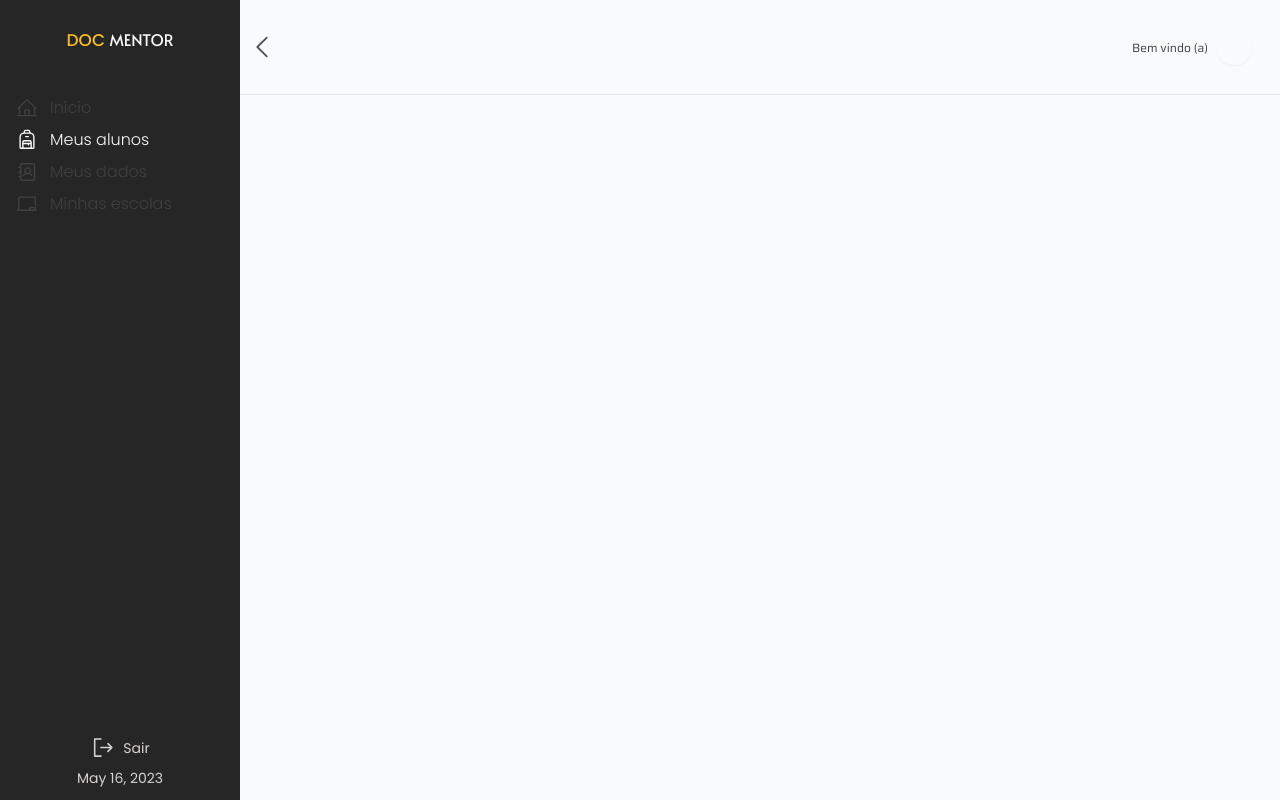
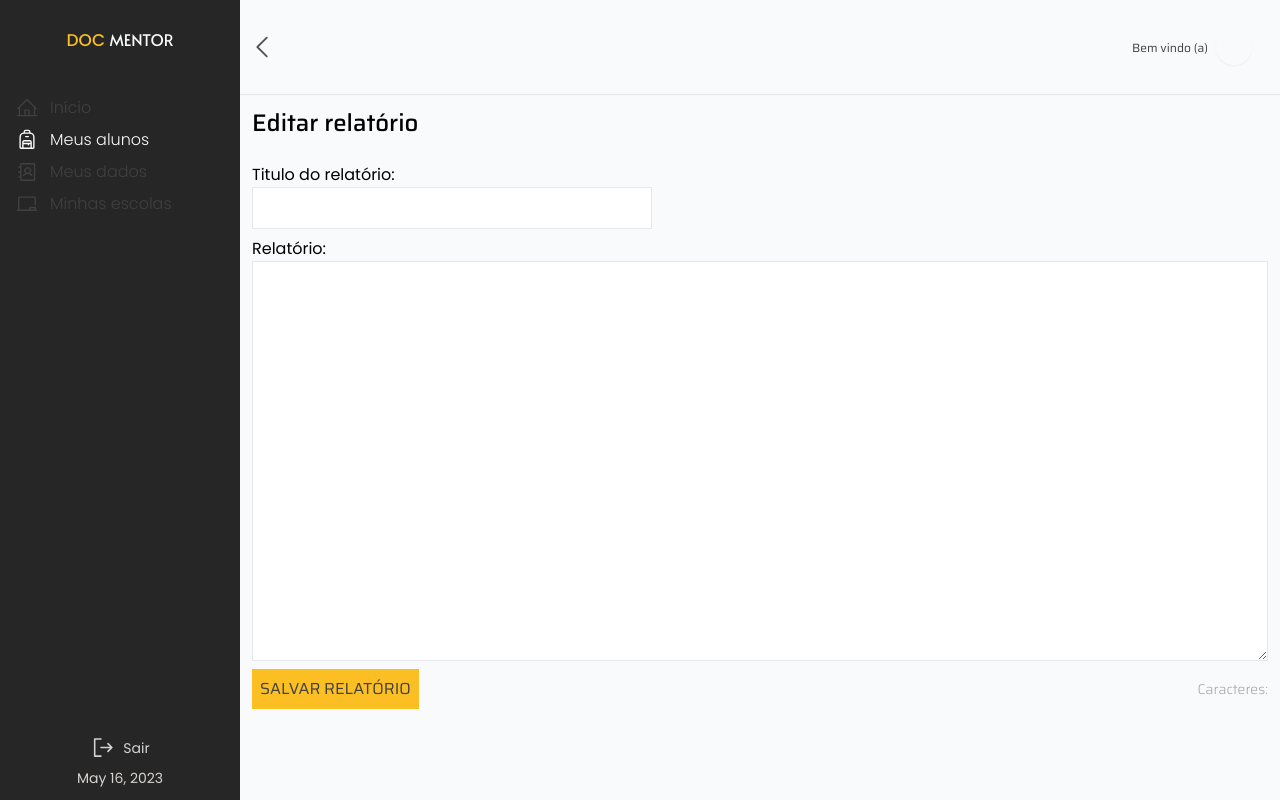
Before and after one commit to devvagnerBR/doc-mentor-v1, a React (Vite) app: page /dashboard/meus-alunos/1/1/editar-relatorio in a window 1280 px wide. Built offline with nearby package versions, Linux system fonts and the light colour scheme; no server answers; the database is empty.

Commit message:
feat: teacher already can update the report

```diff
--- a/src/hooks/useStudent.js
+++ b/src/hooks/useStudent.js
@@ -43,10 +43,14 @@ const useStudent = () => {
 
     const refReport = ref( db,`teachers/${teacher.id}/students/${studentId}/reports/${reportId}` )
     await remove( refReport ).then( () => console.log( 'relatório excluído com sucesso' ) )
-
   }
 
-  return { addNewStudent,maskStudentAsInactive,addNewReport,updateStudent,deleteReport }
+  const updateReport = async ( studentId,reportId,body ) => {
+    await update( ref( db,`teachers/${teacher.id}/students/${studentId}/reports/${reportId}/` ),body )
+      .then( () => console.log( 'relatório atualizados com sucesso' ) )
+  }
+
+  return { addNewStudent,maskStudentAsInactive,addNewReport,updateStudent,deleteReport,updateReport }
 }
 
 export default useStudent
--- a/src/pages/dashboard/index.jsx
+++ b/src/pages/dashboard/index.jsx
@@ -13,6 +13,7 @@ import NewReport from './myStudents/newReport/index';
 import EditStudent from './myStudents/editStudent'
 import useProtectedPage from '../../hooks/useProtectedPage'
 import { AuthContext } from '../../context/authContext'
+import EditStudentReport from './myStudents/studentReport/editStudentReport'
 
 const Dashboard = () => {
 
@@ -34,8 +35,10 @@ const Dashboard = () => {
                     <Route path='minhas-escolas' element={<MySchools />} />
 
                     <Route path='meus-alunos/:studentId/editar-aluno' element={<EditStudent />} />
+
                     <Route path='meus-alunos/:studentId' element={<StudentDetails />} />
                     <Route path='meus-alunos/:studentId/:reportId' element={<StudentReport />} />
+                    <Route path='meus-alunos/:studentId/:reportId/editar-relatorio' element={<EditStudentReport />} />
                     <Route path='meus-alunos/:studentId/novo-relatorio' element={<NewReport />} />
                     <Route path='meus-alunos/novo-aluno' element={<NewStudent />} />
 
--- a/src/pages/dashboard/myStudents/editStudent/index.jsx
+++ b/src/pages/dashboard/myStudents/editStudent/index.jsx
@@ -5,17 +5,17 @@ import { useLocation,useNavigate,useParams } from 'react-router-dom';
 import useGetStudentById from '../../../../hooks/useGetStudentById';
 
 
-const formInitial = {
-    name: '',
-    birth_day: '',
-    school_name: '',
-    class_name: '',
-    shift: '',
-    service_days: '',
-    parent_phone: '',
-    deficit: '',
+// const formInitial = {
+//     name: '',
+//     birth_day: '',
+//     school_name: '',
+//     class_name: '',
+//     shift: '',
+//     service_days: '',
+//     parent_phone: '',
+//     deficit: '',
 
-}
+// }
 
 
 
@@ -29,13 +29,13 @@ const EditStudent = () => {
     const { student } = useGetStudentById( studentId )
     const copy = student
     const [studentDetails,setStudentDetails] = React.useState( copy )
-    const [inputValues,setInputValues] = React.useState( formInitial );
+    // const [inputValues,setInputValues] = React.useState( formInitial );
 
 
-    const handleChange = ( event ) => {
-        const { name,value } = event.target;
-        setInputValues( { ...inputValues,[name]: value } )
-    };
+    // const handleChange = ( event ) => {
+    //     const { name,value } = event.target;
+    //     setInputValues( { ...inputValues,[name]: value } )
+    // };
 
     const handleUpdateStudent = async ( event ) => {
         event.preventDefault()
--- /dev/null
+++ b/src/pages/dashboard/myStudents/studentReport/editStudentReport/index.jsx
@@ -0,0 +1,68 @@
+import React from 'react'
+import useGetReport from '../../../../../hooks/useGetReport'
+import Input from '../../../../../components/input'
+import useStudent from '../../../../../hooks/useStudent'
+import { useParams } from 'react-router-dom'
+
+
+const EditStudentReport = () => {
+
+    const { report } = useGetReport()
+    const [editedReport,setEditedReport] = React.useState( '' )
+    const { updateReport } = useStudent()
+    const { studentId,reportId } = useParams()
+
+
+    React.useEffect( () => {
+
+        const copyReport = report;
+        setEditedReport( copyReport )
+
+
+    },[report] )
+
+    const handleUpdateReport = async ( event ) => {
+        event.preventDefault()
+        await updateReport( studentId,reportId,{ title: editedReport.title,content: editedReport.content } )
+    }
+
+    return (
+
+        <div>
+            <header className='w-full flex h-14 justify-start items-start p-3 shrink-0 flex-col '>
+                <h1 className='text-2xl font-Saira font-medium'>Editar relatório</h1>
+            </header>
+            <form onSubmit={handleUpdateReport} className='p-3 '>
+
+                <Input
+                    label='Titulo do relatório:'
+                    width='w-[25rem]'
+                    value={editedReport?.title}
+                    name='title'
+                    onChange={( e ) => setEditedReport( { ...editedReport,title: e.target.value } )}
+                />
+
+                <label className='flex flex-col mt-2 justify-between'>
+                    Relatório:
+                    <textarea
+                        className='border h-[50vh] outline-none text-sm p-1'
+                        value={editedReport?.content}
+                        name='content'
+                        onChange={( e ) => setEditedReport( { ...editedReport,content: e.target.value } )}
+                    />
+                </label>
+                <div className='flex justify-between items-center pt-2'>
+                    <button type='submit' className='p-2 bg-amber-400 font-Saira text-neutral-700 hover:bg-amber-400/80 transition-all'>SALVAR RELATÓRIO</button>
+                    <p className='text-end text-sm text-neutral-400 font-light font-Saira'>Caracteres: {editedReport?.content?.length}</p>
+                </div>
+            </form>
+        </div>
+
+
+    )
+
+
+
+}
+
+export default EditStudentReport
--- a/src/pages/dashboard/myStudents/studentReport/index.jsx
+++ b/src/pages/dashboard/myStudents/studentReport/index.jsx
@@ -3,7 +3,7 @@ import useGetStudents from '../../../../hooks/useGetStudents'
 import { StudentContext } from '../../../../context/studentsContext'
 import moment from 'moment';
 import 'moment/dist/locale/pt-br';
-import { useParams } from 'react-router-dom';
+import { Link,useParams } from 'react-router-dom';
 import useGetStudentById from '../../../../hooks/useGetStudentById';
 import useGetReport from '../../../../hooks/useGetReport';
 
@@ -19,9 +19,26 @@ const StudentReport = () => {
             <div className='w-full h-full flex flex-col'>
 
                 <header className='w-full flex h-20 justify-start items-start p-3 shrink-0 flex-col '>
-                    <h1 className='text-2xl font-Saira font-medium'>{student?.student_name}</h1>
-                    <h1 className='text-neutral-400'>Título do relatório: <span className='text-neutral-600 font-medium'>{report?.title} </span> </h1>
-                    <h1 className='text-neutral-400'>data do relatório: <span className='text-neutral-600 font-medium'>{moment( report?.report_date ).format( 'DD-MM-YYYY' )} </span> </h1>
+                    <div className='flex gap-3 items-end justify-center'>
+                        <h1 className='text-2xl font-Saira font-medium'>{student?.name}</h1>
+                        <Link to={`editar-relatorio`} className=' font-Saira underline  text-amber-400 cursor-pointer'>editar relatório</Link>
+
+                    </div>
+                    <h1
+                        className='text-neutral-400'>
+                        Título do relatório:
+                        <span
+                            className='text-neutral-600 font-medium'>
+                            {report?.title}
+                        </span>
+                    </h1>
+                    <h1
+                        className='text-neutral-400'>
+                        data do relatório:
+                        <span className='text-neutral-600 font-medium'>
+                            {moment( report?.report_date ).format( 'DD-MM-YYYY' )}
+                        </span>
+                    </h1>
                 </header>
 
 
```
Also changed, not shown: 1 other file (tests, documents, lock files or other folders).
